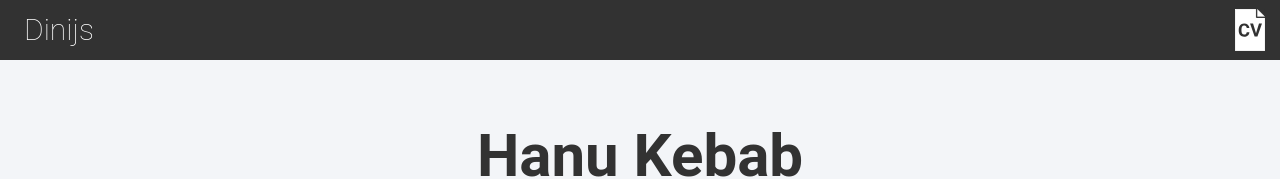
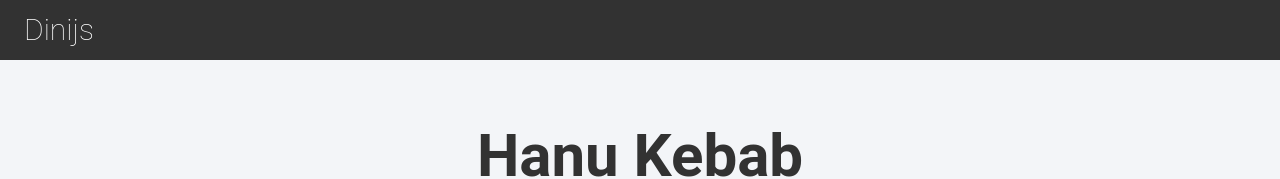
Before and after one commit to dinijs/dinijs.github.io, a plain HTML site: page hanu/hanu.html in a window 1280 px wide. Shown: the top 179 px of the page. Drawn offline with Linux system fonts and the light colour scheme.

Commit message:
Add files via upload

```diff
--- a/hanu/hanu.html
+++ b/hanu/hanu.html
@@ -20,7 +20,6 @@
 
   <div class="top">
     <a href="../index.html">Dinijs</a>
-    <a href="../CV_Dinijs_Varpins.pdf" target="_blank"><img class="resume" src="../pic/resume2.svg" alt="resume icon"></a>
   </div>
 
 
```
Also changed, not shown: hanu/hanuslides.html (+0 -1 lines).
